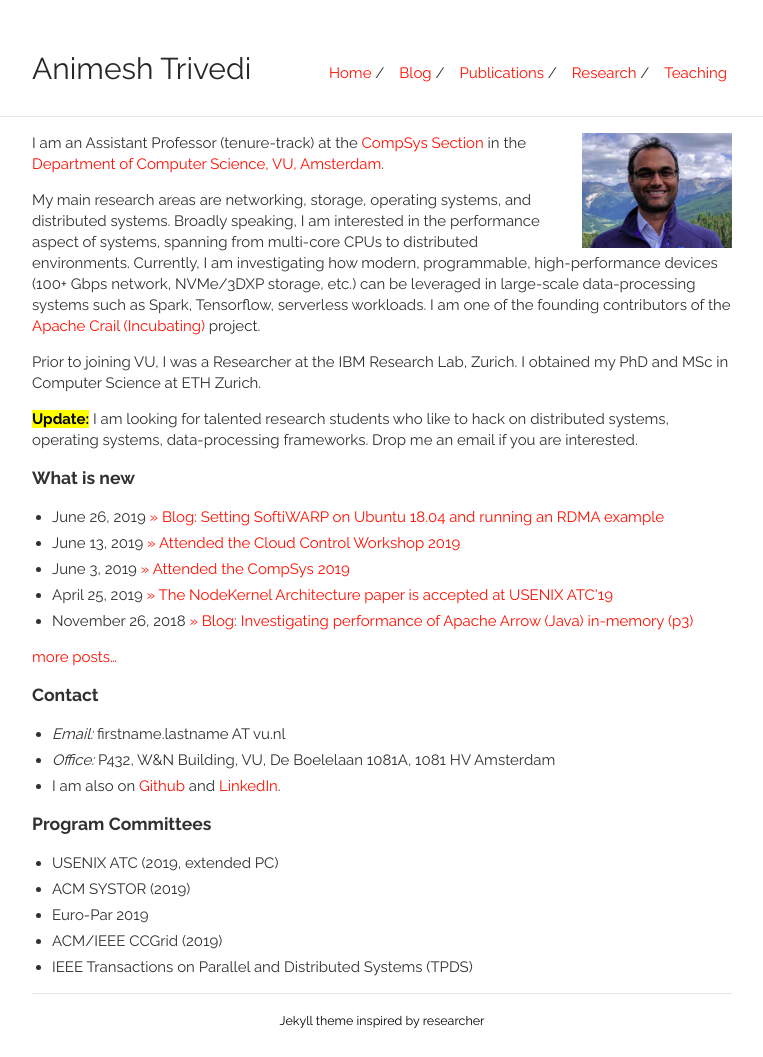
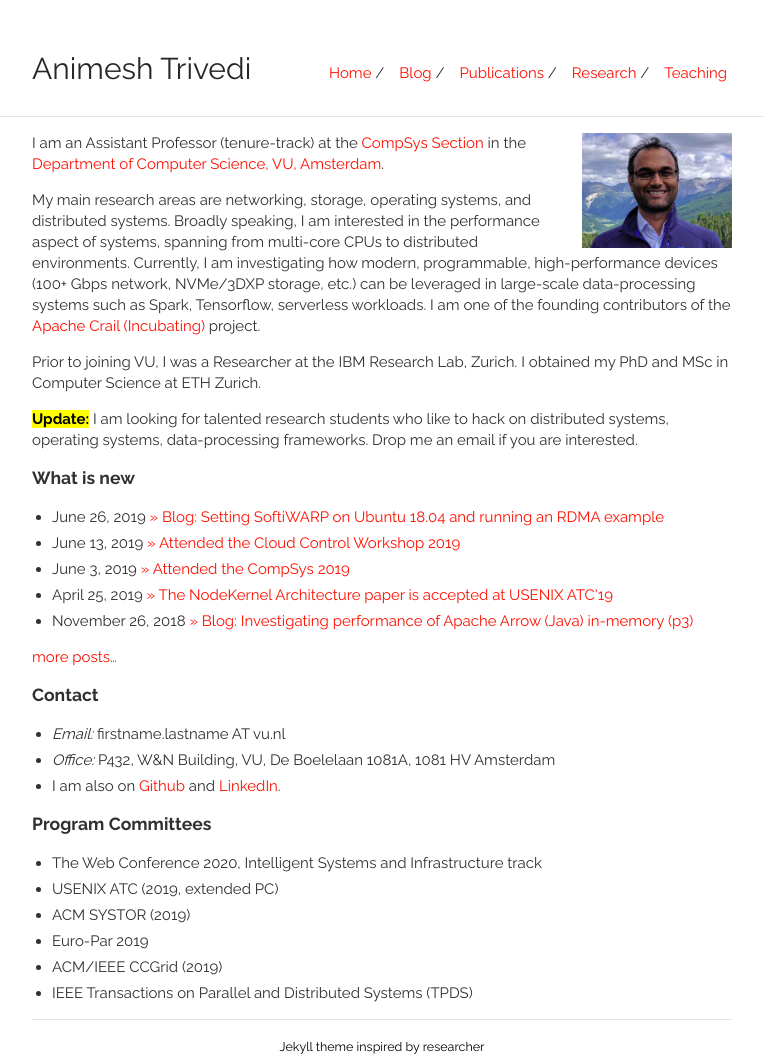
Before and after one commit to animeshtrivedi/animeshtrivedi.github.io, a Jekyll site: the page built from index.md, in a window 1280 px wide. Shown: the whole page, without its empty margins (258-1021 px from the left). Built offline with Jekyll 4.4.1, drawn with Linux system fonts in a browser that asks for light colours; before the commit the page ends 1031 px from its top, so only the background shows below that.

Commit message:
update
Signed-off-by: Animesh Trivedi <atrivedi@apache.org>

```diff
--- a/index.md
+++ b/index.md
@@ -44,6 +44,7 @@ Prior to joining VU, I was a Researcher at the IBM Research Lab, Zurich. I obtai
   * I am also on [Github](https://github.com/animeshtrivedi) and [LinkedIn](https://ch.linkedin.com/in/animesh-trivedi-5407aa2).
 
 ### Program Committees
+  * The Web Conference 2020, Intelligent Systems and Infrastructure track
   * USENIX ATC (2019, extended PC)
   * ACM SYSTOR (2019)
   * Euro-Par 2019
```
